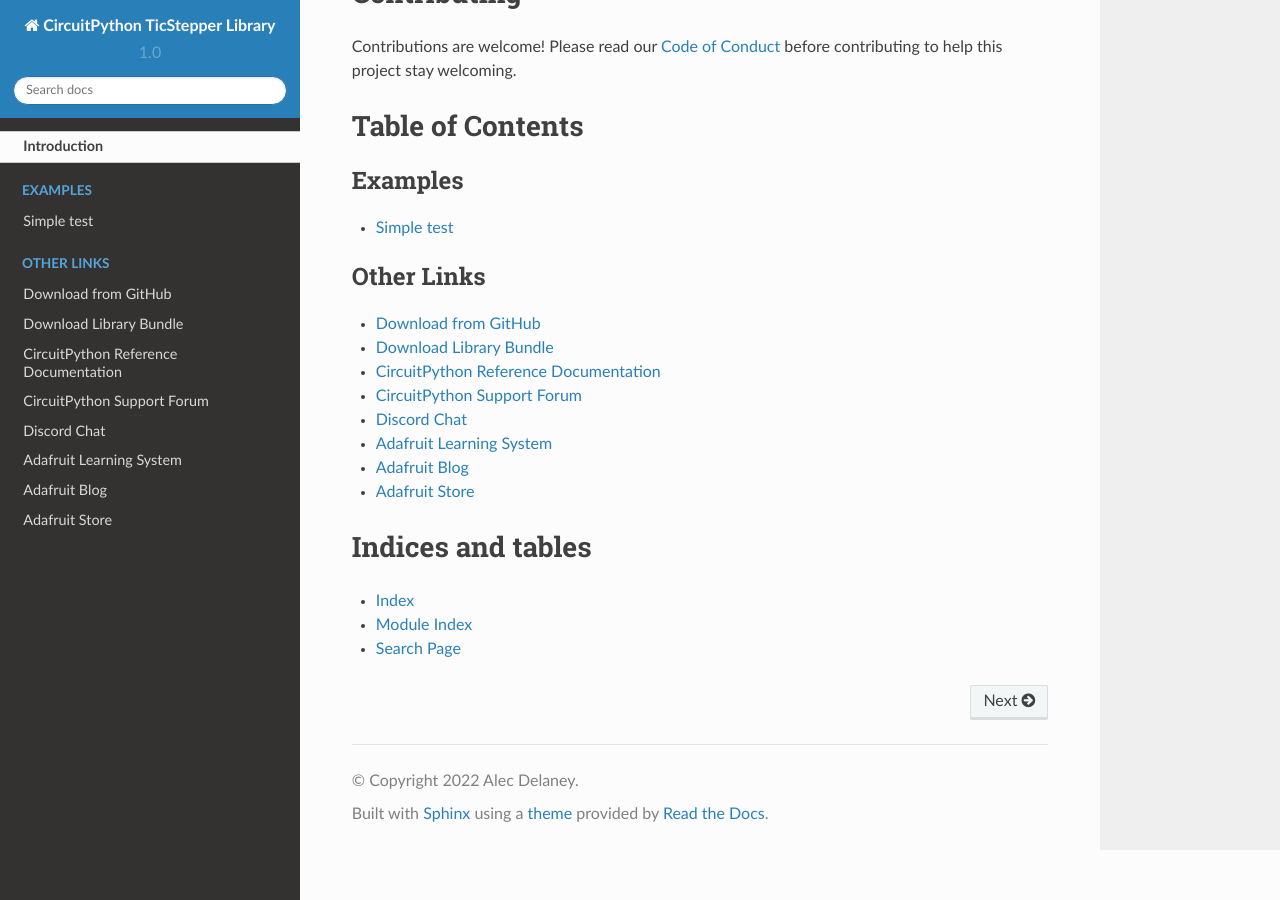
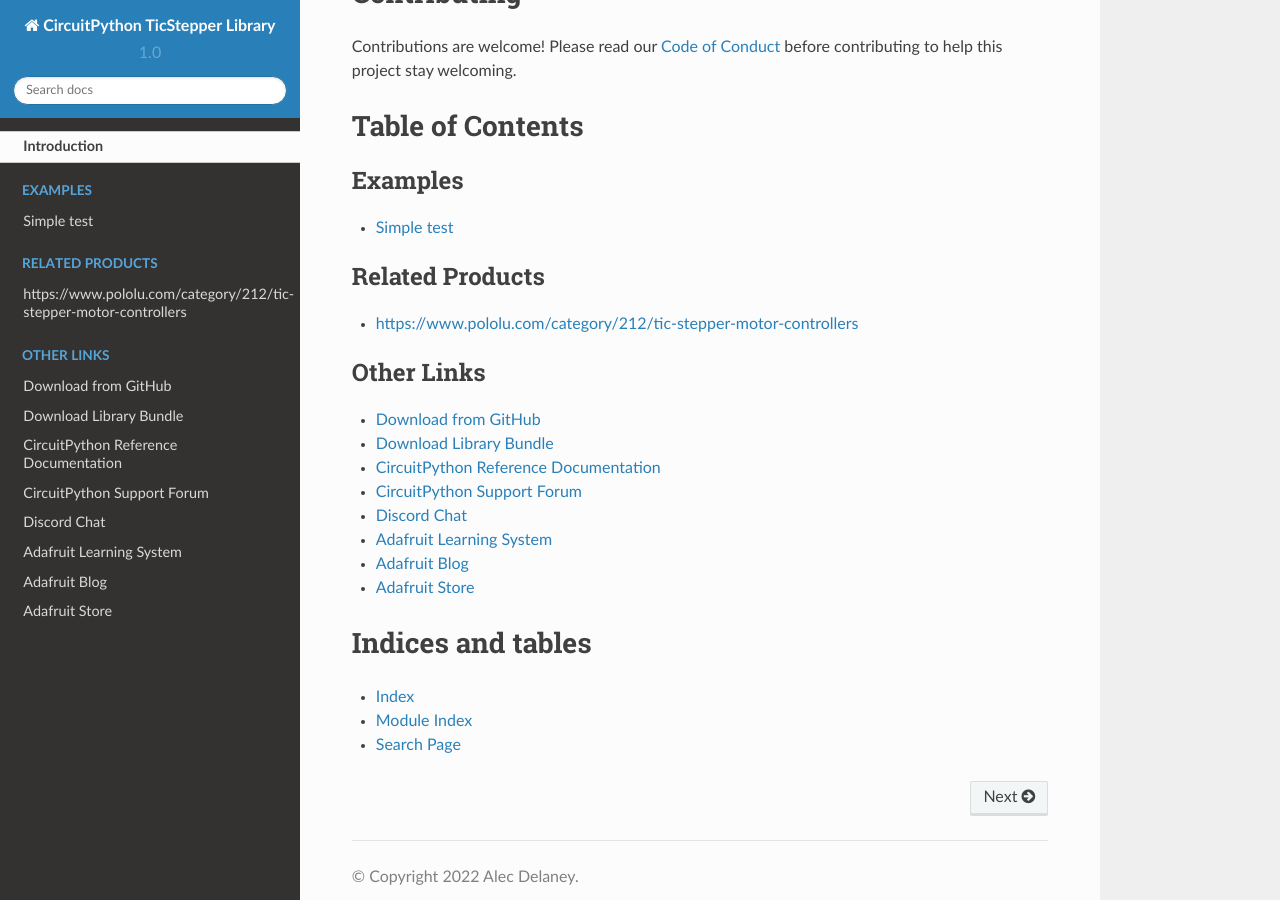
Before and after one commit to tekktrik/CircuitPython_TicStepper, a Sphinx documentation site: the page built from docs/index.rst, in a window 1280 px wide and 900 px high, scrolled down 1817 px. Built offline with Sphinx 7.4.7 and the Read the Docs theme 2.0.0, drawn with Linux system fonts in a browser that asks for light colours; some of the changed lines change nothing that is shown.

Commit message:
Remove index.rst TODOs

```diff
--- a/docs/index.rst
+++ b/docs/index.rst
@@ -24,14 +24,10 @@
 .. toctree::
     :caption: Tutorials
 
-.. todo:: Add any Learn guide links here. If there are none, then simply delete this todo and leave
-    the toctree above for use later.
-
 .. toctree::
     :caption: Related Products
 
-.. todo:: Add any product links here. If there are none, then simply delete this todo and leave
-    the toctree above for use later.
+    https://www.pololu.com/category/212/tic-stepper-motor-controllers
 
 .. toctree::
     :caption: Other Links
```
